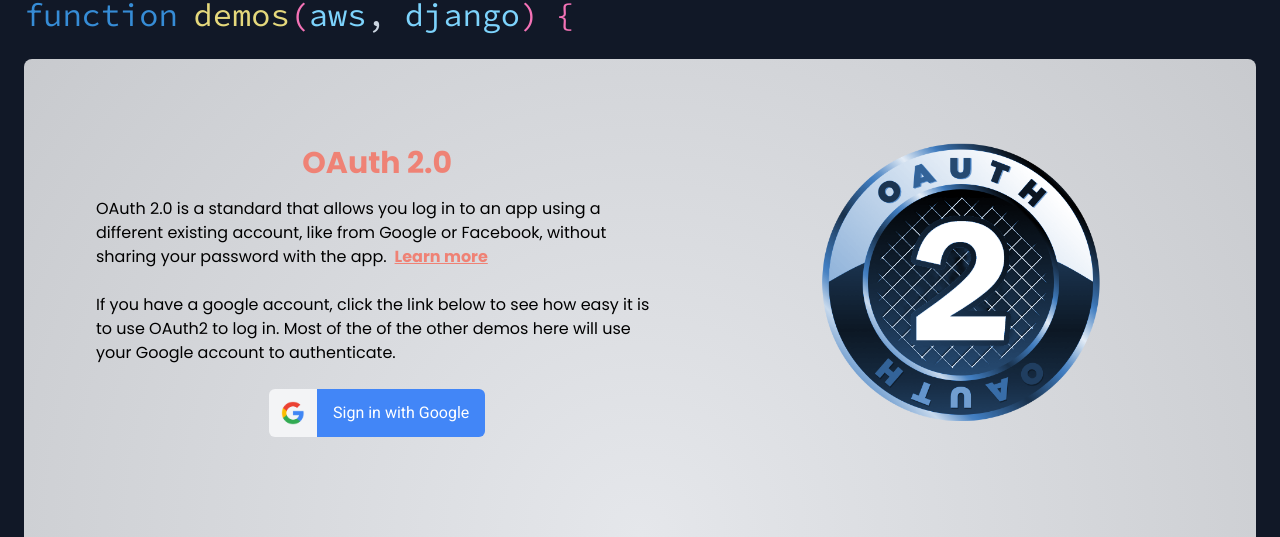
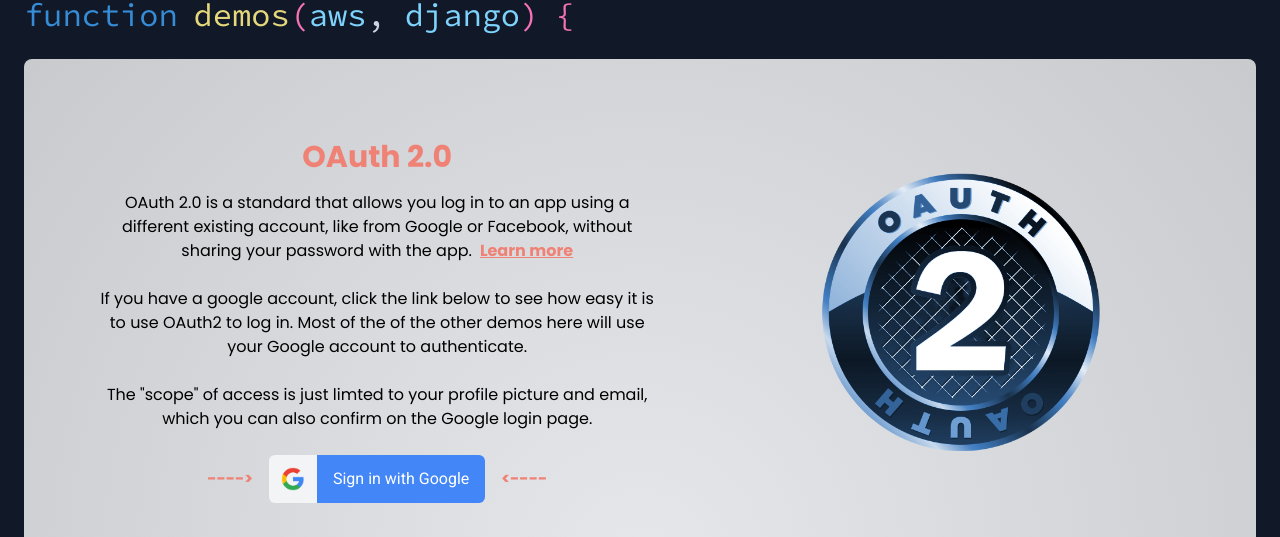
Before and after one commit to PixelOmen/portfolio_site, a React (Vite) app in the folder EA_Portfolio/: page / in a window 1280 px wide. Shown: the part 2660-3197 px from the top of the page. Built offline with nearby package versions, Linux system fonts and the light colour scheme; no server answers.

Commit message:
SmallMenuBackBtn Chrome fix, OAuth2 styling tweaks

```diff
--- a/EA_Portfolio/src/components/demos/oauth/Oauth2.tsx
+++ b/EA_Portfolio/src/components/demos/oauth/Oauth2.tsx
@@ -38,7 +38,7 @@
     >
       <div className="flex justify-center items-center max-[719px]:flex-wrap py-6 max-w-full">
         <div className="max-w-full min-[720px]:sm:basis-[55%] min-[720px]:max-w-[55%] sm:min-w-[350px] mt-4 min-[720px]:mt-0 order-2 min-[720px]:order-1 px-4">
-          <div className="p-2 pt-0 sm:p-6 sm:pt-0">
+          <div className="p-2 pt-0 sm:p-6 sm:pt-0 text-center">
             <header className="text-3xl font-bold text-[#EF8275] text-center mb-4">OAuth 2.0</header>
             <p className="">
               OAuth 2.0 is a standard that allows you log in to an app using a different existing account, like from Google or Facebook, without sharing your password with the app.
@@ -54,6 +54,10 @@
             <p>
               If you have a google account, click the link below to see how easy it is to use OAuth2 to log in. Most of the of the other demos here will use your Google account to authenticate.
             </p>
+            <br/>
+            <p>
+              The "scope" of access is just limted to your profile picture and email, which you can also confirm on the Google login page.
+            </p>
           </div>
           <div className="mx-auto flex flex-wrap gap-6 justify-center items-center mt-4 sm:mt-0 rounded-xl">
             {isLogggendIn ? (
@@ -68,8 +72,10 @@
                 </div>
               </>
             ) : (
-              <div>
+              <div className="flex items-center gap-4">
+                <span className="text-[#EF8275] font-bold">{"---->"}</span>
                 <GoogleSignIn clickCallback={auth.googleLogIn}/>
+                <span className="text-[#EF8275] font-bold">{"<----"}</span>
               </div>
             )}
           </div>
--- a/EA_Portfolio/src/components/navbar/Navbar.tsx
+++ b/EA_Portfolio/src/components/navbar/Navbar.tsx
@@ -15,6 +15,7 @@
 
   const contentsSmall = useRef<HTMLDivElement>(null);
   const smallMenuBtn = useRef<HTMLButtonElement>(null);
+  const smallMenuBackBtn = useRef<HTMLButtonElement>(null);
   const contentsSmallOpen = useRef<HTMLDivElement>(null);
   const smallOpenRef = useRef<boolean>(false);
 
@@ -86,9 +87,13 @@
     smallMenuBtn.current?.classList.toggle('hidden');
     if (smallOpenRef.current) {
       setTimeout(() => {
+        smallMenuBackBtn.current?.classList.remove('opacity-0');
+      }, 100);
+      setTimeout(() => {
         document.addEventListener('click', handleSmallClick);
       }, 500);
     } else {
+      smallMenuBackBtn.current?.classList.add('opacity-0');
       document.removeEventListener('click', handleSmallClick);
     }
   }
@@ -162,8 +167,9 @@
       >
         <div className="text-left">
           <button
+            ref={smallMenuBackBtn}
             onClick={toggleSmallMenuOpen}
-            className="ml-6 mt-4 p-4 hover:scale-x-150 hover:scale-y-100 transition-all duration-300 hover:text-[#EF8275] hover:rotate-[360deg] fadeIn"
+            className="ml-6 mt-4 p-4 opacity-0 transition-all duration-300 hover:scale-x-150 hover:scale-y-100 hover:rotate-[360deg] hover:text-[#EF8275]"
           >
             {'<---'}
           </button>
--- a/EA_Portfolio/src/index.css
+++ b/EA_Portfolio/src/index.css
@@ -40,7 +40,7 @@
 }
 
 
-@keyframes fadeIn {
+@keyframes fadeInKeys {
   from {
     opacity: 0;
   }
@@ -123,23 +123,23 @@
 
 
 .fadeIn {
-  animation: fadeIn 1s;
+  animation: fadeInKeys 1s;
 }
 
 .fadeInRight {
-  animation: fadeIn 1s, transX 1s;
+  animation: fadeInKeys 1s, transX 1s;
 }
 
 .fadeInLeft {
-  animation: fadeIn 1s, -transX 1s;
+  animation: fadeInKeys 1s, -transX 1s;
 }
 
 .fadeInUp {
-  animation: fadeIn 1s, transY 1s;
+  animation: fadeInKeys 1s, transY 1s;
 }
 
 .fadeInDown {
-  animation: fadeIn 1s, -transY 1s;
+  animation: fadeInKeys 1s, -transY 1s;
 
 }
 
```
